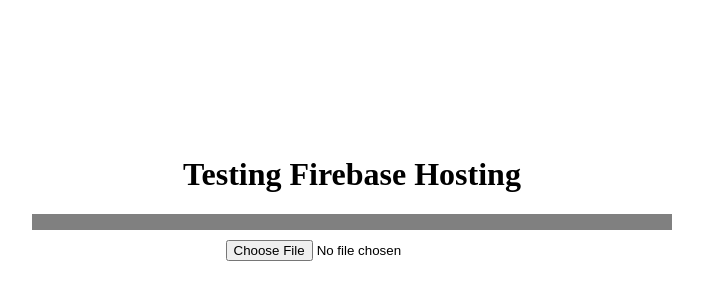
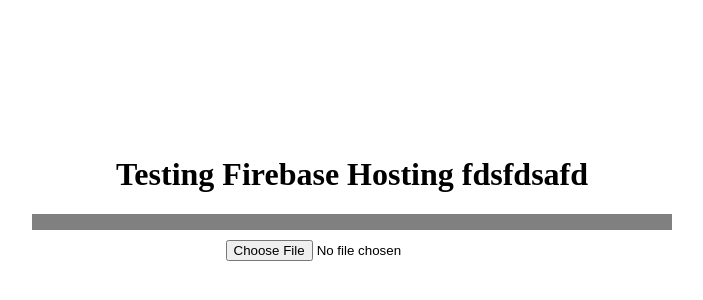
Before and after one commit to Haraldlons/firebase, a plain HTML site: page public/index.html in a window 1280 px wide. Shown: the part 202-502 px from the top of the page, without its empty margins (288-991 px from the left). Drawn offline with Linux system fonts and the light colour scheme.

Commit message:
Made some Test-changes

```diff
--- a/public/index.html
+++ b/public/index.html
@@ -37,7 +37,7 @@
 </head>
 <body>
 
-<h1>Testing Firebase Hosting</h1>
+<h1>Testing Firebase Hosting fdsfdsafd</h1>
 
 <progress value="0" max="100" id="uploader">0%</progress>
 <input type="file" value="upload" id="fileButton" />
```
Also changed, not shown: 2 other files.
